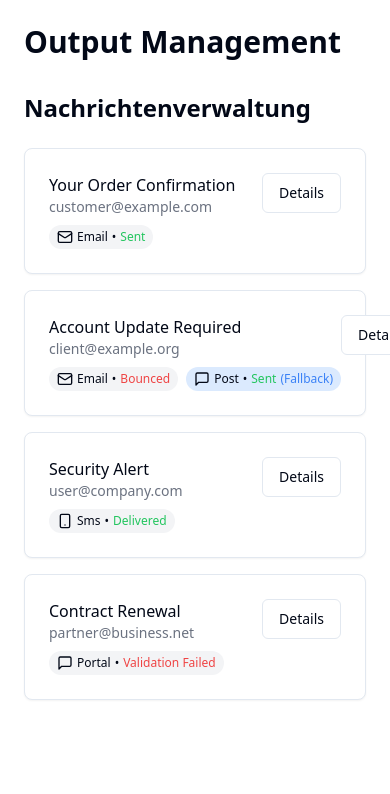
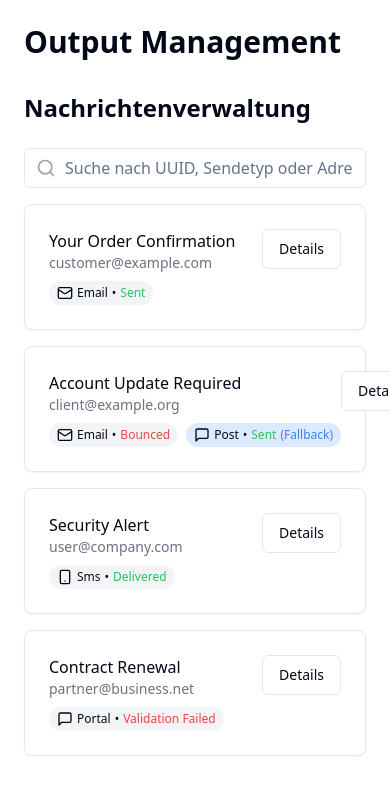
Before and after one commit to jny-gk/message-voyager-view, a React (Vite) app: page / in a window 390 px wide. Shown: the top 794 px of the page. Built offline with nearby package versions, Linux system fonts and the light colour scheme.

Commit message:
Add message search functionality
Adds search functionality to the message list, allowing users to search by UUID, sender type, and recipient addresses (phone numbers, email, postcodes, etc.).

```diff
--- a/src/components/MessageList.tsx
+++ b/src/components/MessageList.tsx
@@ -1,17 +1,49 @@
 
-import React from "react";
+import React, { useState } from "react";
 import { useQuery } from "@tanstack/react-query";
 import { getMessages } from "@/services/messageService";
 import MessageStatusBadge from "./MessageStatusBadge";
 import { Card, CardContent } from "@/components/ui/card";
 import { Button } from "@/components/ui/button";
 import { useNavigate } from "react-router-dom";
+import { Input } from "@/components/ui/input";
+import { Search } from "lucide-react";
+import { MessageChannel } from "@/types/message";
 
 const MessageList = () => {
   const navigate = useNavigate();
   const { data: messages, isLoading, error } = useQuery({
     queryKey: ["messages"],
     queryFn: getMessages
+  });
+
+  const [searchTerm, setSearchTerm] = useState("");
+
+  const handleSearchChange = (e: React.ChangeEvent<HTMLInputElement>) => {
+    setSearchTerm(e.target.value);
+  };
+
+  const filteredMessages = messages?.filter((message) => {
+    if (!searchTerm.trim()) return true;
+
+    const searchLower = searchTerm.toLowerCase();
+
+    // Search by UUID (id)
+    if (message.id.toLowerCase().includes(searchLower)) return true;
+
+    // Search by sender type (channel)
+    if (message.channel.toLowerCase().includes(searchLower)) return true;
+
+    // Search by recipient (address - could be email, phone, etc.)
+    if (message.recipient.toLowerCase().includes(searchLower)) return true;
+
+    // Search in subject for additional info
+    if (message.subject.toLowerCase().includes(searchLower)) return true;
+
+    // Search in content
+    if (message.content.toLowerCase().includes(searchLower)) return true;
+
+    return false;
   });
 
   if (isLoading) {
@@ -33,7 +65,22 @@ const MessageList = () => {
   return (
     <div className="space-y-4">
       <h2 className="text-2xl font-bold mb-6">Nachrichtenverwaltung</h2>
-      {messages && messages.map((message) => (
+
+      <div className="relative mb-6">
+        <div className="absolute inset-y-0 left-0 pl-3 flex items-center pointer-events-none">
+          <Search className="h-5 w-5 text-gray-400" />
+        </div>
+        <Input
+          type="text"
+          placeholder="Suche nach UUID, Sendetyp oder Adresse..."
+          className="pl-10 w-full"
+          value={searchTerm}
+          onChange={handleSearchChange}
+        />
+      </div>
+
+      {filteredMessages && filteredMessages.length > 0 ? (
+        filteredMessages.map((message) => (
           <Card key={message.id} className="hover:shadow-md transition-shadow">
             <CardContent className="pt-6">
               <div className="flex justify-between items-start">
@@ -56,7 +103,12 @@ const MessageList = () => {
               </div>
             </CardContent>
           </Card>
-      ))}
+        ))
+      ) : (
+        <div className="text-center p-8 border border-dashed rounded-md">
+          <p className="text-gray-500">Keine Nachrichten gefunden</p>
+        </div>
+      )}
     </div>
   );
 };
```
Lines whose indentation alone changed are shown as unchanged.
